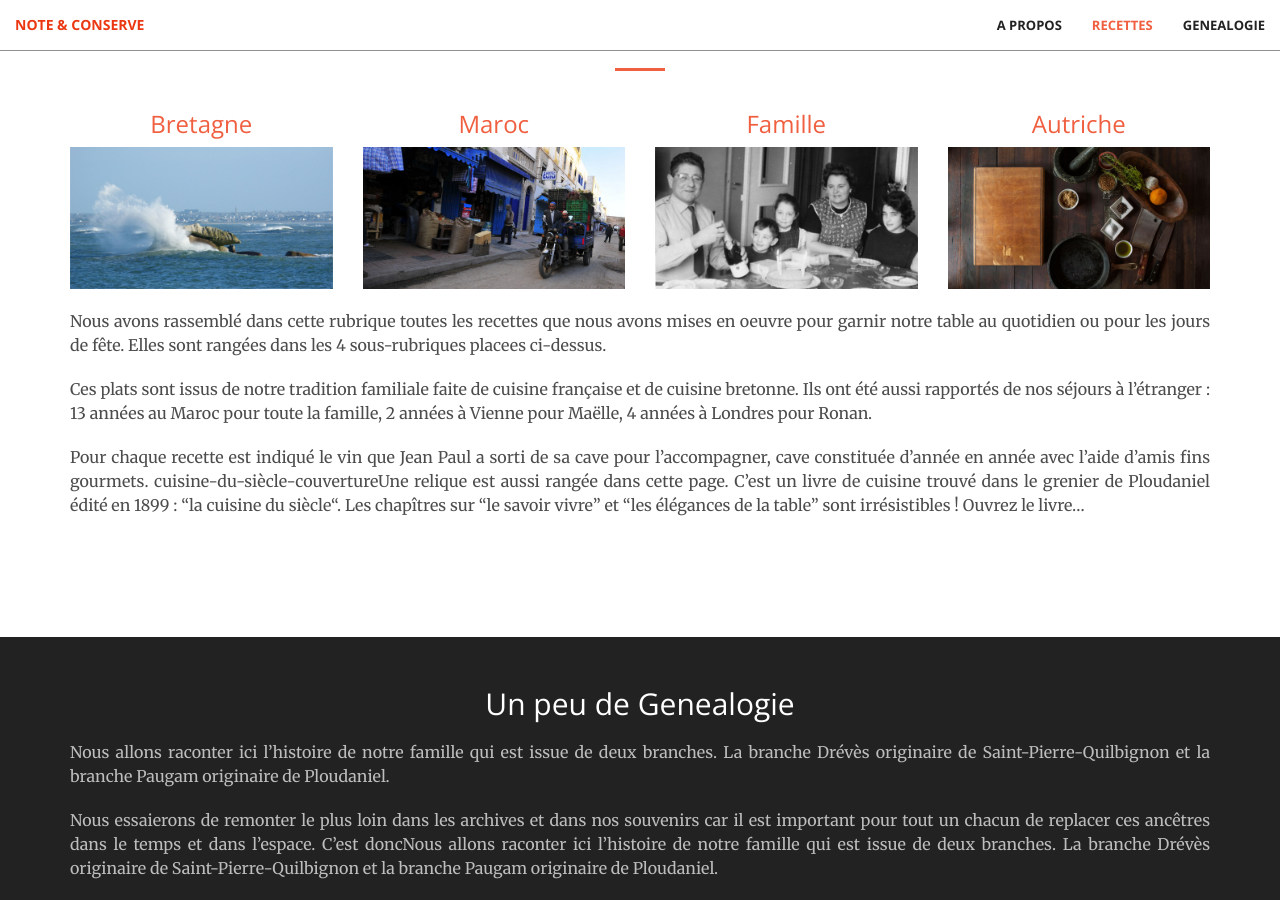
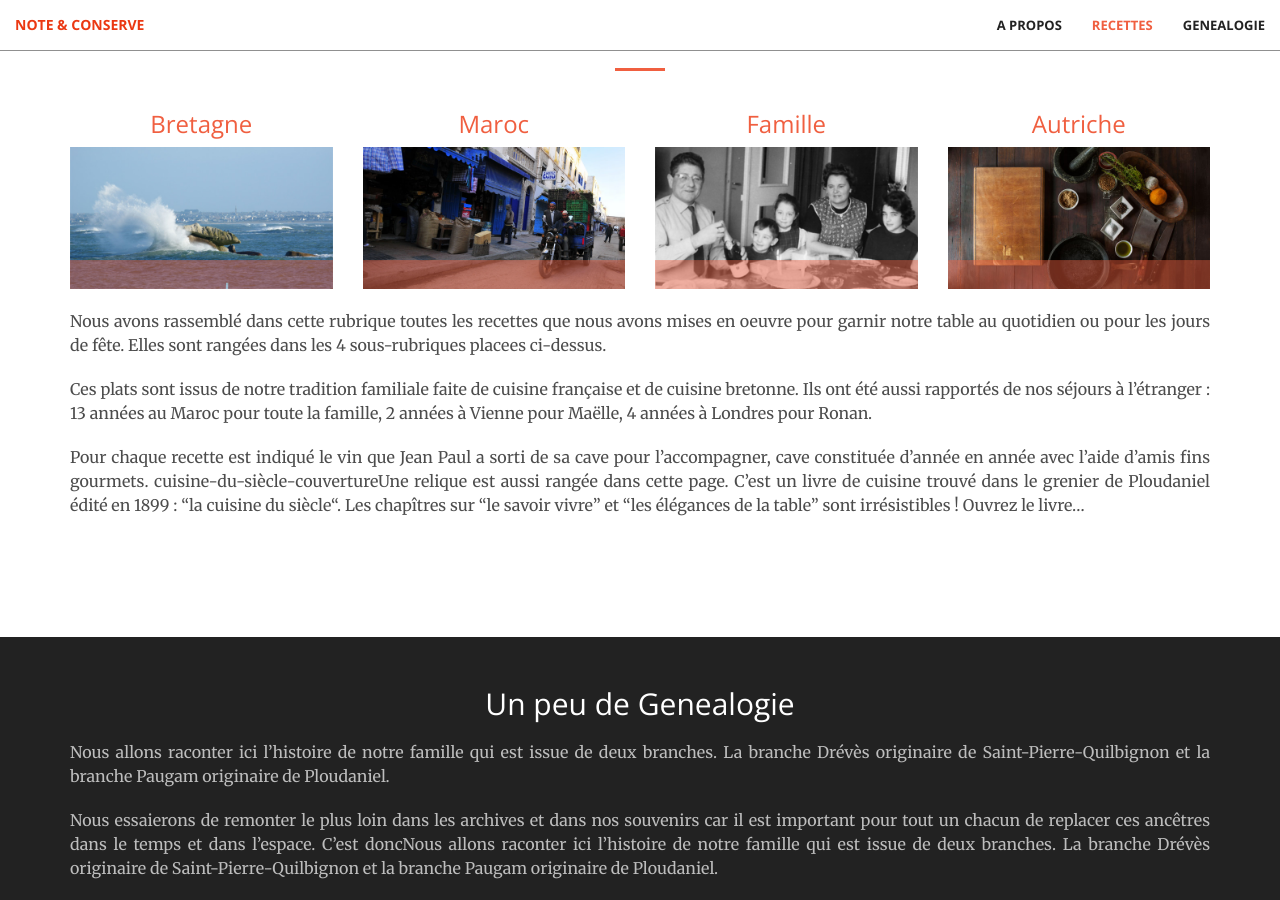
Before and after one commit to brignogan/brignogan.github.io, a Jekyll site: the page built from index.html, in a window 1280 px wide and 900 px high, scrolled down 2038 px. Built offline with Jekyll 4.4.1, drawn with Linux system fonts in a browser that asks for light colours; some of the changed text lies outside the part shown.

Commit message:
UBU: working on touch

```diff
--- a/_sass/_base.scss
+++ b/_sass/_base.scss
@@ -240,9 +240,11 @@
     display: block;
     max-width: 650px;
     margin: 0 auto;
+    overflow: hidden;
+
     .portfolio-box-caption {
         color: white;
-        opacity: 0;
+        opacity: 0.5;
         display: block;
         background: rgba( $theme-primary, .9 );
         position: absolute;
@@ -250,6 +252,14 @@
         text-align: center;
         width: 100%;
         height: 100%;
+        transform: translateY(80%);
+        cursor: pointer;
+        overflow: hidden;
+
+        transition: height .4s ease-in-out;
+        -webkit-transition: height .4s ease-in-out;
+        -moz-transition: height .4s ease-in-out;
+
         @include transition-all;
         .portfolio-box-caption-content {
             width: 100%;
@@ -276,6 +286,8 @@
     &:hover, &:active{
         .portfolio-box-caption {
             opacity: 1;
+            height: 100%;
+            transform: translateY(0%);
         }
     }
     @media (min-width: 768px) {
```
